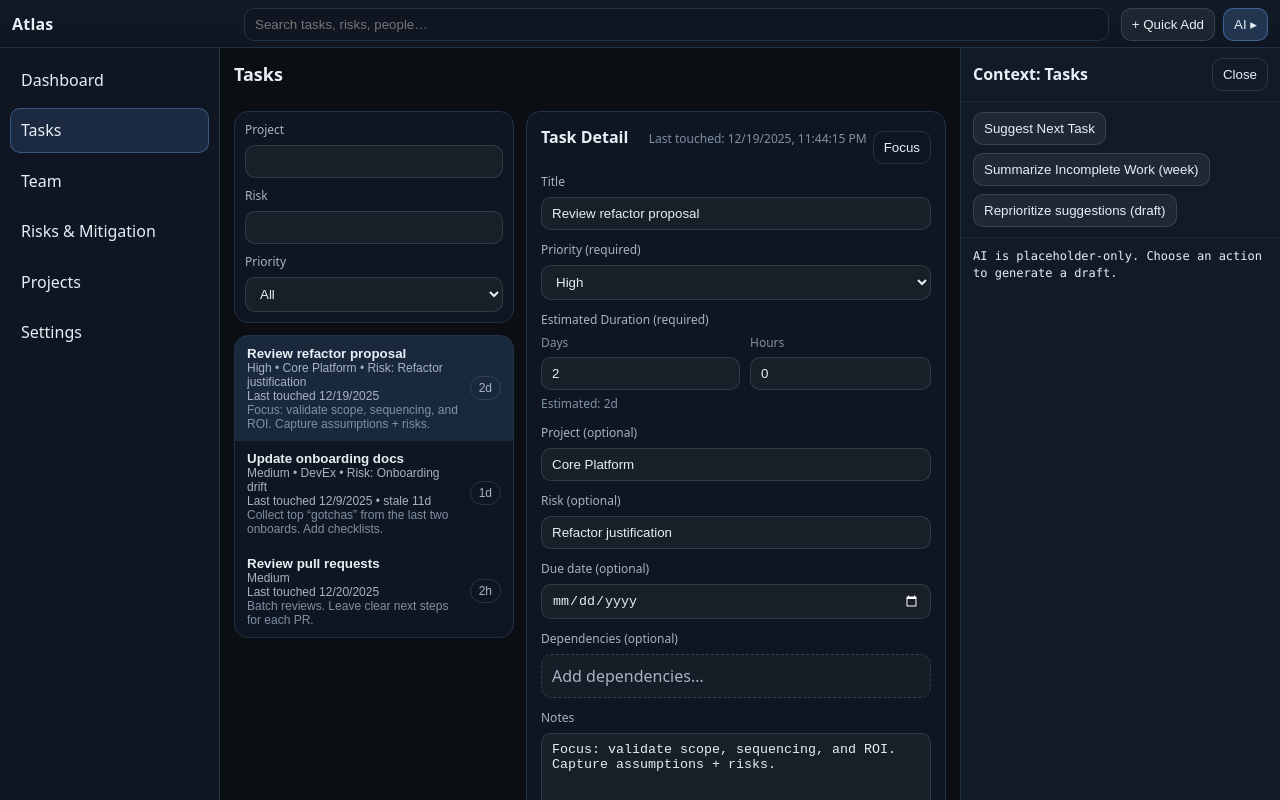
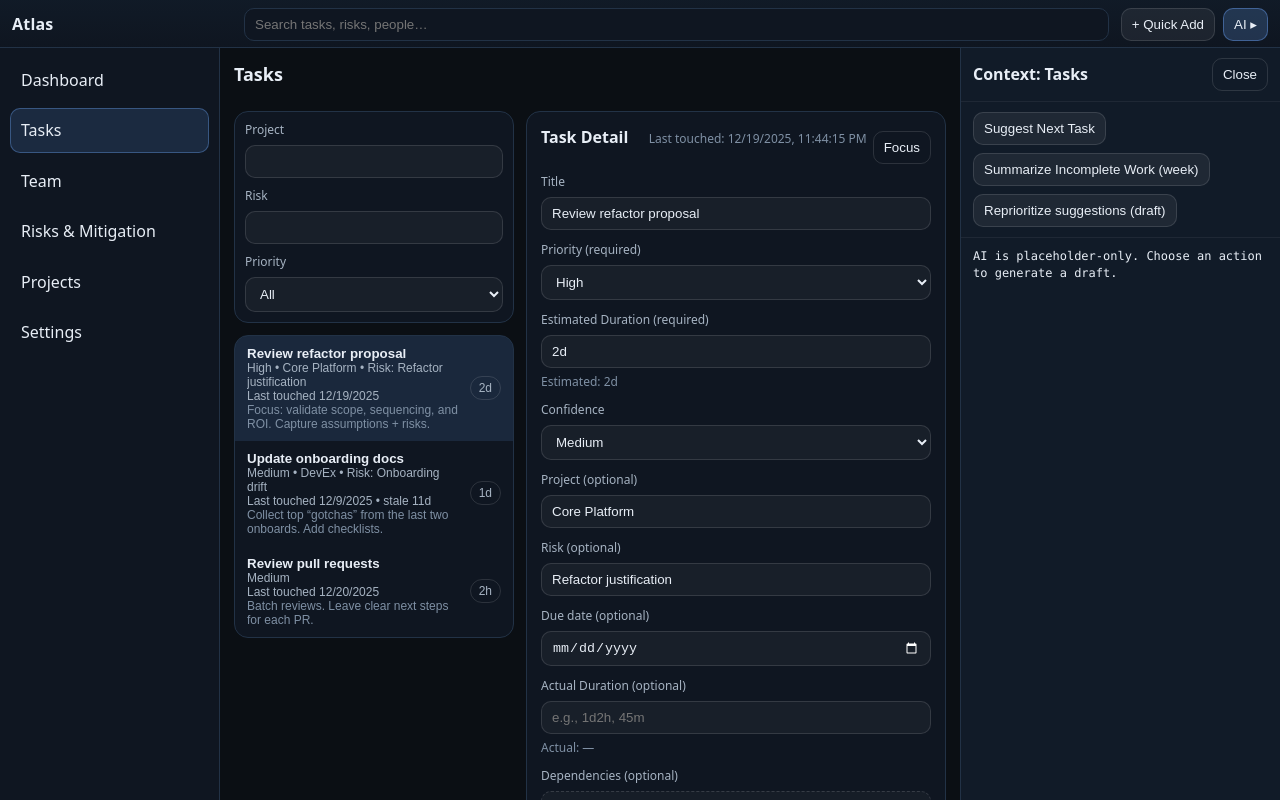
Before and after one commit to smithhe/Atlas, a React (Vite) app in the folder src/webui/: page /#/tasks in a window 1280 px wide. Shown: the top 800 px of the page. Built offline with nearby package versions, Linux system fonts and the light colour scheme.

Commit message:
Refactored Task estimate data and added a completion time field

```diff
--- a/src/webui/src/App.css
+++ b/src/webui/src/App.css
@@ -181,6 +181,10 @@
 .mutedSmall {
   color: var(--muted2);
   font-size: 12px;
+}
+
+.textBad {
+  color: rgba(255, 107, 107, 0.95);
 }
 
 .dashboardGrid {
@@ -384,6 +388,20 @@
   color: var(--text);
   border-radius: 10px;
   padding: 8px 10px;
+}
+
+.select {
+  color-scheme: dark;
+}
+
+select option,
+select optgroup {
+  background-color: var(--panel2);
+  color: var(--text);
+}
+
+select option:disabled {
+  color: var(--muted2);
 }
 
 .textarea {
--- /dev/null
+++ b/src/webui/src/app/duration.ts
@@ -0,0 +1,80 @@
+export interface ParsedDuration {
+  totalMinutes: number
+  parts: { days: number; hours: number; minutes: number }
+}
+
+/**
+ * Parses flexible duration text like:
+ * - "1d", "2h", "30m"
+ * - "2h30m", "1d 2h", "1d2h30m"
+ * - "1.5h" (treated as 90m)
+ *
+ * Rules:
+ * - Units supported: d, h, m (case-insensitive)
+ * - Whitespace is ignored
+ * - Multiple tokens allowed; units can appear at most once (e.g., "1h2h" invalid)
+ */
+export function parseDurationText(input: string): ParsedDuration | null {
+  const raw = (input ?? '').trim()
+  if (!raw) return null
+
+  const s = raw.replace(/\s+/g, '').toLowerCase()
+  const tokenRe = /(\d+(?:\.\d+)?)([dhm])/g
+
+  let match: RegExpExecArray | null
+  let consumed = 0
+  const seen = new Set<string>()
+
+  let days = 0
+  let hours = 0
+  let minutes = 0
+
+  while ((match = tokenRe.exec(s)) !== null) {
+    const value = Number.parseFloat(match[1])
+    const unit = match[2]
+    if (!Number.isFinite(value) || value < 0) return null
+    if (seen.has(unit)) return null
+    seen.add(unit)
+    consumed += match[0].length
+
+    if (unit === 'd') days = value
+    if (unit === 'h') hours = value
+    if (unit === 'm') minutes = value
+  }
+
+  // Reject any unknown characters.
+  if (consumed !== s.length) return null
+
+  const totalMinutes =
+    Math.round(days * 24 * 60) +
+    Math.round(hours * 60) +
+    Math.round(minutes)
+
+  if (totalMinutes <= 0) return null
+
+  // Normalize into integer parts for display.
+  const normDays = Math.floor(totalMinutes / (24 * 60))
+  const remAfterDays = totalMinutes - normDays * 24 * 60
+  const normHours = Math.floor(remAfterDays / 60)
+  const normMinutes = remAfterDays - normHours * 60
+
+  return {
+    totalMinutes,
+    parts: { days: normDays, hours: normHours, minutes: normMinutes },
+  }
+}
+
+export function formatDurationFromMinutes(totalMinutes: number): string {
+  if (!Number.isFinite(totalMinutes) || totalMinutes <= 0) return '—'
+  const mins = Math.round(totalMinutes)
+  const days = Math.floor(mins / (24 * 60))
+  const remAfterDays = mins - days * 24 * 60
+  const hours = Math.floor(remAfterDays / 60)
+  const minutes = remAfterDays - hours * 60
+
+  const parts: string[] = []
+  if (days) parts.push(`${days}d`)
+  if (hours) parts.push(`${hours}h`)
+  if (minutes) parts.push(`${minutes}m`)
+  return parts.join(' ')
+}
--- a/src/webui/src/app/seed.ts
+++ b/src/webui/src/app/seed.ts
@@ -12,8 +12,9 @@ export function seedTasks(): Task[] {
       id: 'task-1',
       title: 'Review refactor proposal',
       priority: 'High',
-      durationDays: 2,
-      durationHours: 0,
+      estimatedDurationText: '2d',
+      estimateConfidence: 'Medium',
+      actualDurationText: '',
       project: 'Core Platform',
       risk: 'Refactor justification',
       notes: 'Focus: validate scope, sequencing, and ROI. Capture assumptions + risks.',
@@ -23,8 +24,9 @@ export function seedTasks(): Task[] {
       id: 'task-2',
       title: 'Update onboarding docs',
       priority: 'Medium',
-      durationDays: 1,
-      durationHours: 0,
+      estimatedDurationText: '1d',
+      estimateConfidence: 'Low',
+      actualDurationText: '',
       project: 'DevEx',
       risk: 'Onboarding drift',
       notes: 'Collect top “gotchas” from the last two onboards. Add checklists.',
@@ -34,8 +36,9 @@ export function seedTasks(): Task[] {
       id: 'task-3',
       title: 'Review pull requests',
       priority: 'Medium',
-      durationDays: 0,
-      durationHours: 2,
+      estimatedDurationText: '2h',
+      estimateConfidence: 'High',
+      actualDurationText: '',
       notes: 'Batch reviews. Leave clear next steps for each PR.',
       lastTouchedIso: isoNowMinusDays(0),
     },
--- a/src/webui/src/app/types.ts
+++ b/src/webui/src/app/types.ts
@@ -3,6 +3,7 @@ export type Id = string
 export type Priority = 'Low' | 'Medium' | 'High' | 'Critical'
 export type RiskStatus = 'Open' | 'Watching' | 'Resolved'
 export type NoteTag = 'Blocker' | 'Progress' | 'Concern' | 'Praise' | 'Standup'
+export type Confidence = 'Low' | 'Medium' | 'High'
 
 export interface Task {
   id: Id
@@ -11,8 +12,9 @@ export interface Task {
   project?: string
   risk?: string
   dueDate?: string // ISO date (YYYY-MM-DD)
-  durationDays: number
-  durationHours: number
+  estimatedDurationText: string
+  estimateConfidence: Confidence
+  actualDurationText?: string
   notes: string
   lastTouchedIso: string
 }
--- a/src/webui/src/views/DashboardView.tsx
+++ b/src/webui/src/views/DashboardView.tsx
@@ -1,6 +1,7 @@
 import { useEffect, useMemo } from 'react'
 import { useAi } from '../app/state/AiState'
 import { useAppState } from '../app/state/AppState'
+import { formatDurationFromMinutes, parseDurationText } from '../app/duration'
 
 function daysBetween(iso: string, nowIso: string) {
   const a = new Date(iso).getTime()
@@ -105,7 +106,7 @@ export function DashboardView() {
                     {t.risk ? ` • Risk: ${t.risk}` : ''}
                   </div>
                 </div>
-                <div className="pill">{formatDuration(t.durationDays, t.durationHours)}</div>
+                <div className="pill">{formatDurationFromMinutes(parseDurationText(t.estimatedDurationText)?.totalMinutes ?? 0)}</div>
               </div>
             ))}
           </div>
@@ -138,9 +139,4 @@ export function DashboardView() {
   )
 }
 
-function formatDuration(days: number, hours: number) {
-  const parts: string[] = []
-  if (days > 0) parts.push(`${days}d`)
-  if (hours > 0) parts.push(`${hours}h`)
-  return parts.length ? parts.join(' ') : '—'
-}
+// duration formatting now lives in app/duration.ts
--- a/src/webui/src/views/TasksView.tsx
+++ b/src/webui/src/views/TasksView.tsx
@@ -3,13 +3,7 @@ import { useAi } from '../app/state/AiState'
 import { useAppDispatch, useAppState, useSelectedTask } from '../app/state/AppState'
 import type { Priority, Task } from '../app/types'
 import { useNavigate, useParams } from 'react-router-dom'
-
-function formatDuration(days: number, hours: number) {
-  const parts: string[] = []
-  if (days > 0) parts.push(`${days}d`)
-  if (hours > 0) parts.push(`${hours}h`)
-  return parts.length ? parts.join(' ') : '—'
-}
+import { formatDurationFromMinutes, parseDurationText } from '../app/duration'
 
 function daysSince(iso: string) {
   const a = new Date(iso).getTime()
@@ -126,7 +120,9 @@ export function TasksView() {
                       </div>
                       {notesPreview ? <div className="listMeta listMetaWrap listNotesPreview">{notesPreview}</div> : null}
                     </div>
-                    <div className="pill">{formatDuration(t.durationDays, t.durationHours)}</div>
+                    <div className="pill">
+                      {formatDurationFromMinutes(parseDurationText(t.estimatedDurationText)?.totalMinutes ?? 0)}
+                    </div>
                   </button>
                 )
               })}
@@ -175,7 +171,10 @@ function TaskDetail({
     dispatch({ type: 'updateTask', task: { ...task, ...patch } })
   }
 
-  const preview = formatDuration(task.durationDays, task.durationHours)
+  const estimateParsed = parseDurationText(task.estimatedDurationText)
+  const estimatePreview = estimateParsed ? formatDurationFromMinutes(estimateParsed.totalMinutes) : 'Invalid'
+  const actualParsed = parseDurationText(task.actualDurationText ?? '')
+  const actualPreview = actualParsed ? formatDurationFromMinutes(actualParsed.totalMinutes) : task.actualDurationText ? 'Invalid' : '—'
 
   return (
     <div className="card pad">
@@ -218,33 +217,29 @@ function TaskDetail({
           </select>
         </label>
 
-        <div className="field">
+        <label className="field">
           <div className="fieldLabel">Estimated Duration (required)</div>
-          <div className="durationRow">
-            <label className="durationField">
-              <span className="mutedSmall">Days</span>
-              <input
-                className="input"
-                type="number"
-                min={0}
-                value={task.durationDays}
-                onChange={(e) => update({ durationDays: clampInt(e.target.value) })}
-              />
-            </label>
-            <label className="durationField">
-              <span className="mutedSmall">Hours</span>
-              <input
-                className="input"
-                type="number"
-                min={0}
-                max={23}
-                value={task.durationHours}
-                onChange={(e) => update({ durationHours: clampInt(e.target.value, 0, 23) })}
-              />
-            </label>
-          </div>
-          <div className="mutedSmall">Estimated: {preview}</div>
-        </div>
+          <input
+            className="input"
+            placeholder="e.g., 1d, 2h30m"
+            value={task.estimatedDurationText}
+            onChange={(e) => update({ estimatedDurationText: e.target.value })}
+          />
+          <div className={`mutedSmall ${estimateParsed ? '' : 'textBad'}`}>Estimated: {estimatePreview}</div>
+        </label>
+
+        <label className="field">
+          <div className="fieldLabel">Confidence</div>
+          <select
+            className="select"
+            value={task.estimateConfidence}
+            onChange={(e) => update({ estimateConfidence: e.target.value as Task['estimateConfidence'] })}
+          >
+            <option value="Low">Low</option>
+            <option value="Medium">Medium</option>
+            <option value="High">High</option>
+          </select>
+        </label>
 
         <label className="field">
           <div className="fieldLabel">Project (optional)</div>
@@ -264,6 +259,17 @@ function TaskDetail({
             value={task.dueDate ?? ''}
             onChange={(e) => update({ dueDate: e.target.value || undefined })}
           />
+        </label>
+
+        <label className="field span2">
+          <div className="fieldLabel">Actual Duration (optional)</div>
+          <input
+            className="input"
+            placeholder="e.g., 1d2h, 45m"
+            value={task.actualDurationText ?? ''}
+            onChange={(e) => update({ actualDurationText: e.target.value })}
+          />
+          <div className={`mutedSmall ${task.actualDurationText && !actualParsed ? 'textBad' : ''}`}>Actual: {actualPreview}</div>
         </label>
 
         <div className="field span2">
@@ -289,8 +295,4 @@ function TaskDetail({
   )
 }
 
-function clampInt(value: string, min = 0, max = Number.MAX_SAFE_INTEGER) {
-  const n = Number.parseInt(value, 10)
-  if (Number.isNaN(n)) return 0
-  return Math.max(min, Math.min(max, n))
-}
+// duration parsing lives in app/duration.ts
```
